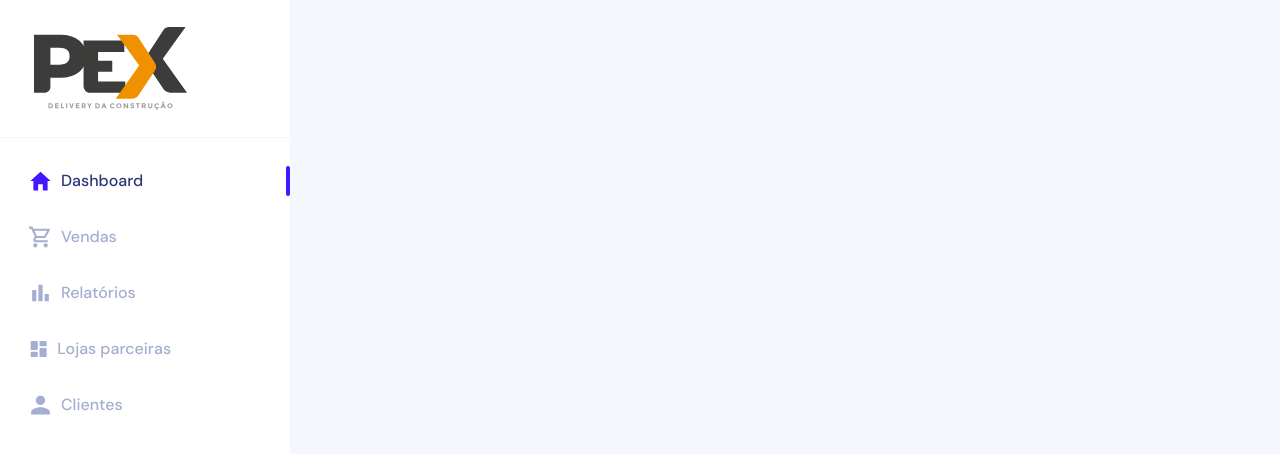
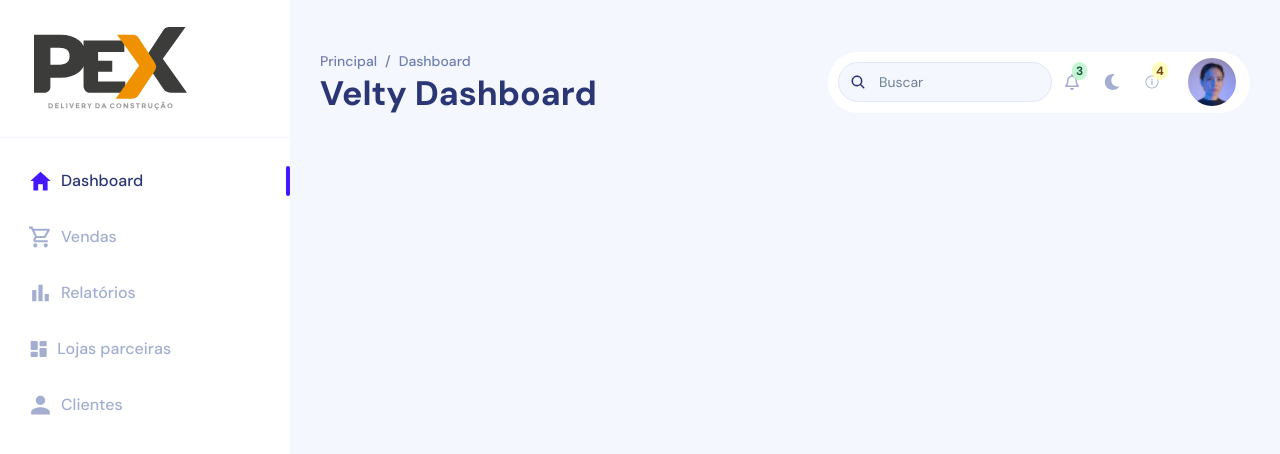
Before and after one commit to AtysonJaime/pex_velty, a Next.js app: page / in a window 1280 px wide. Shown: the top 454 px of the page. Built offline with nearby package versions, Linux system fonts and the light colour scheme.

Commit message:
:sparkles: Adiciona estrutura da Main

```diff
--- /dev/null
+++ b/components/Main/Main.module.scss
@@ -0,0 +1,9 @@
+@import "../../assets/scss/variable.scss";
+
+.main-section {
+  display: flex;
+  padding: 3.0625rem 1.25rem;
+  margin-left: 18.125rem;
+  width: calc(100% - 18.125rem);
+  overflow: auto;
+}
--- /dev/null
+++ b/components/Main/index.jsx
@@ -0,0 +1,35 @@
+//import styles from "./Main.module.scss";
+//import { Flex, Spacer, Box } from "@chakra-ui/react";
+import HeaderPage from "../HeaderPage";
+import styled from "styled-components";
+
+const StyledSection = styled.section`
+  display: flex;
+  padding: 3.0625rem 1.875rem;
+  margin-left: 18.125rem;
+  width: calc(100% - 18.125rem);
+  overflow: auto;
+`;
+
+export default function Main() {
+  const headerProps = {
+    title: "Velty Dashboard",
+    breadcrumb: [
+      {
+        name: "Principal",
+        isCurrentPage: false,
+        link: "/",
+      },
+      {
+        name: "Dashboard",
+        isCurrentPage: true,
+        link: "/",
+      },
+    ],
+  };
+  return (
+    <StyledSection>
+      <HeaderPage headerProps={headerProps} />
+    </StyledSection>
+  );
+}
--- a/pages/index.jsx
+++ b/pages/index.jsx
@@ -1,6 +1,7 @@
 import React from "react";
 import styled from "styled-components";
 import Aside from "../components/Aside";
+import Main from "../components/Main";
 
 const StyledPage = styled.div`
   display: flex;
@@ -11,6 +12,7 @@ export default function Home() {
     <>
       <StyledPage>
         <Aside />
+        <Main />
       </StyledPage>
     </>
   );
```
